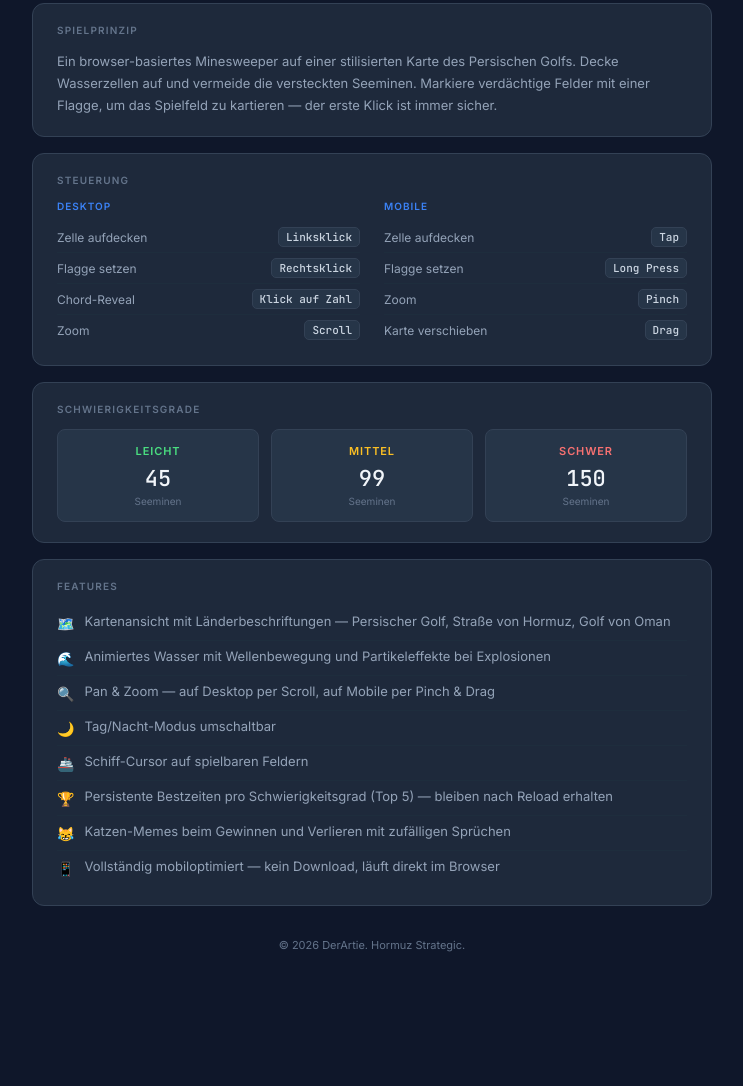
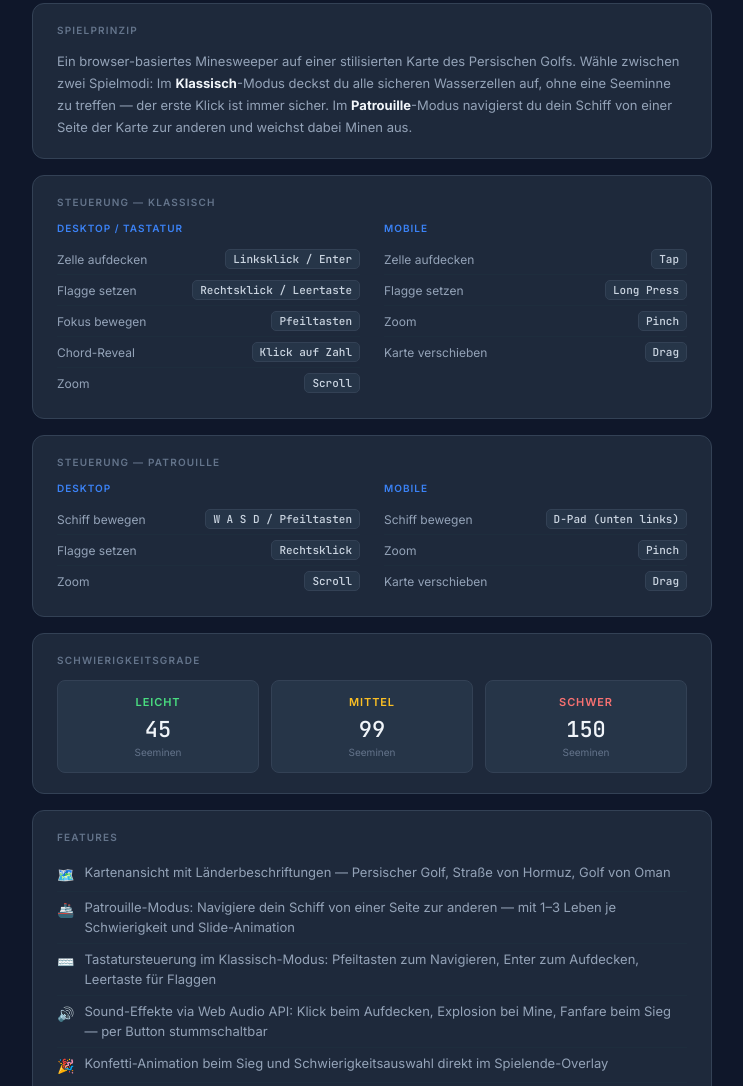
Before and after one commit to derArtie/hormuz_minesweeper, a plain HTML site: page index.html in a window 1280 px wide. Shown: the part 202-1288 px from the top of the page, without its empty margins (268-1011 px from the left). Before the commit the page ends 1214 px from the top, so only its background shows below. Drawn offline with Linux system fonts and the light colour scheme.

Commit message:
docs: update index.html and README to v1.1.3

```diff
--- a/index.html
+++ b/index.html
@@ -290,21 +290,23 @@
       <div class="card-title">Spielprinzip</div>
       <p>
         Ein browser-basiertes Minesweeper auf einer stilisierten Karte des Persischen Golfs.
-        Decke Wasserzellen auf und vermeide die versteckten Seeminen.
-        Markiere verdächtige Felder mit einer Flagge, um das Spielfeld zu kartieren —
-        der erste Klick ist immer sicher.
+        Wähle zwischen zwei Spielmodi: Im <strong style="color:#f1f5f9">Klassisch</strong>-Modus deckst du alle sicheren Wasserzellen auf,
+        ohne eine Seeminne zu treffen — der erste Klick ist immer sicher.
+        Im <strong style="color:#f1f5f9">Patrouille</strong>-Modus navigierst du dein Schiff von einer Seite der Karte zur anderen
+        und weichst dabei Minen aus.
       </p>
     </div>
 
     <!-- Steuerung -->
     <div class="card">
-      <div class="card-title">Steuerung</div>
+      <div class="card-title">Steuerung — Klassisch</div>
       <div class="controls-grid">
         <div>
-          <div class="ctrl-group-label">Desktop</div>
+          <div class="ctrl-group-label">Desktop / Tastatur</div>
           <ul class="ctrl-list">
-            <li><span class="action">Zelle aufdecken</span><span class="key">Linksklick</span></li>
-            <li><span class="action">Flagge setzen</span><span class="key">Rechtsklick</span></li>
+            <li><span class="action">Zelle aufdecken</span><span class="key">Linksklick / Enter</span></li>
+            <li><span class="action">Flagge setzen</span><span class="key">Rechtsklick / Leertaste</span></li>
+            <li><span class="action">Fokus bewegen</span><span class="key">Pfeiltasten</span></li>
             <li><span class="action">Chord-Reveal</span><span class="key">Klick auf Zahl</span></li>
             <li><span class="action">Zoom</span><span class="key">Scroll</span></li>
           </ul>
@@ -314,6 +316,29 @@
           <ul class="ctrl-list">
             <li><span class="action">Zelle aufdecken</span><span class="key">Tap</span></li>
             <li><span class="action">Flagge setzen</span><span class="key">Long Press</span></li>
+            <li><span class="action">Zoom</span><span class="key">Pinch</span></li>
+            <li><span class="action">Karte verschieben</span><span class="key">Drag</span></li>
+          </ul>
+        </div>
+      </div>
+    </div>
+
+    <!-- Steuerung Patrouille -->
+    <div class="card">
+      <div class="card-title">Steuerung — Patrouille</div>
+      <div class="controls-grid">
+        <div>
+          <div class="ctrl-group-label">Desktop</div>
+          <ul class="ctrl-list">
+            <li><span class="action">Schiff bewegen</span><span class="key">W A S D / Pfeiltasten</span></li>
+            <li><span class="action">Flagge setzen</span><span class="key">Rechtsklick</span></li>
+            <li><span class="action">Zoom</span><span class="key">Scroll</span></li>
+          </ul>
+        </div>
+        <div>
+          <div class="ctrl-group-label">Mobile</div>
+          <ul class="ctrl-list">
+            <li><span class="action">Schiff bewegen</span><span class="key">D-Pad (unten links)</span></li>
             <li><span class="action">Zoom</span><span class="key">Pinch</span></li>
             <li><span class="action">Karte verschieben</span><span class="key">Drag</span></li>
           </ul>
@@ -348,10 +373,13 @@
       <div class="card-title">Features</div>
       <ul class="feature-list">
         <li><span class="feat-icon">🗺️</span><span>Kartenansicht mit Länderbeschriftungen — Persischer Golf, Straße von Hormuz, Golf von Oman</span></li>
+        <li><span class="feat-icon">🚢</span><span>Patrouille-Modus: Navigiere dein Schiff von einer Seite zur anderen — mit 1–3 Leben je Schwierigkeit und Slide-Animation</span></li>
+        <li><span class="feat-icon">⌨️</span><span>Tastatursteuerung im Klassisch-Modus: Pfeiltasten zum Navigieren, Enter zum Aufdecken, Leertaste für Flaggen</span></li>
+        <li><span class="feat-icon">🔊</span><span>Sound-Effekte via Web Audio API: Klick beim Aufdecken, Explosion bei Mine, Fanfare beim Sieg — per Button stummschaltbar</span></li>
+        <li><span class="feat-icon">🎉</span><span>Konfetti-Animation beim Sieg und Schwierigkeitsauswahl direkt im Spielende-Overlay</span></li>
         <li><span class="feat-icon">🌊</span><span>Animiertes Wasser mit Wellenbewegung und Partikeleffekte bei Explosionen</span></li>
         <li><span class="feat-icon">🔍</span><span>Pan &amp; Zoom — auf Desktop per Scroll, auf Mobile per Pinch &amp; Drag</span></li>
         <li><span class="feat-icon">🌙</span><span>Tag/Nacht-Modus umschaltbar</span></li>
-        <li><span class="feat-icon">🚢</span><span>Schiff-Cursor auf spielbaren Feldern</span></li>
         <li><span class="feat-icon">🏆</span><span>Persistente Bestzeiten pro Schwierigkeitsgrad (Top 5) — bleiben nach Reload erhalten</span></li>
         <li><span class="feat-icon">😹</span><span>Katzen-Memes beim Gewinnen und Verlieren mit zufälligen Sprüchen</span></li>
         <li><span class="feat-icon">📱</span><span>Vollständig mobiloptimiert — kein Download, läuft direkt im Browser</span></li>
```
Also changed, not shown: README.md.
